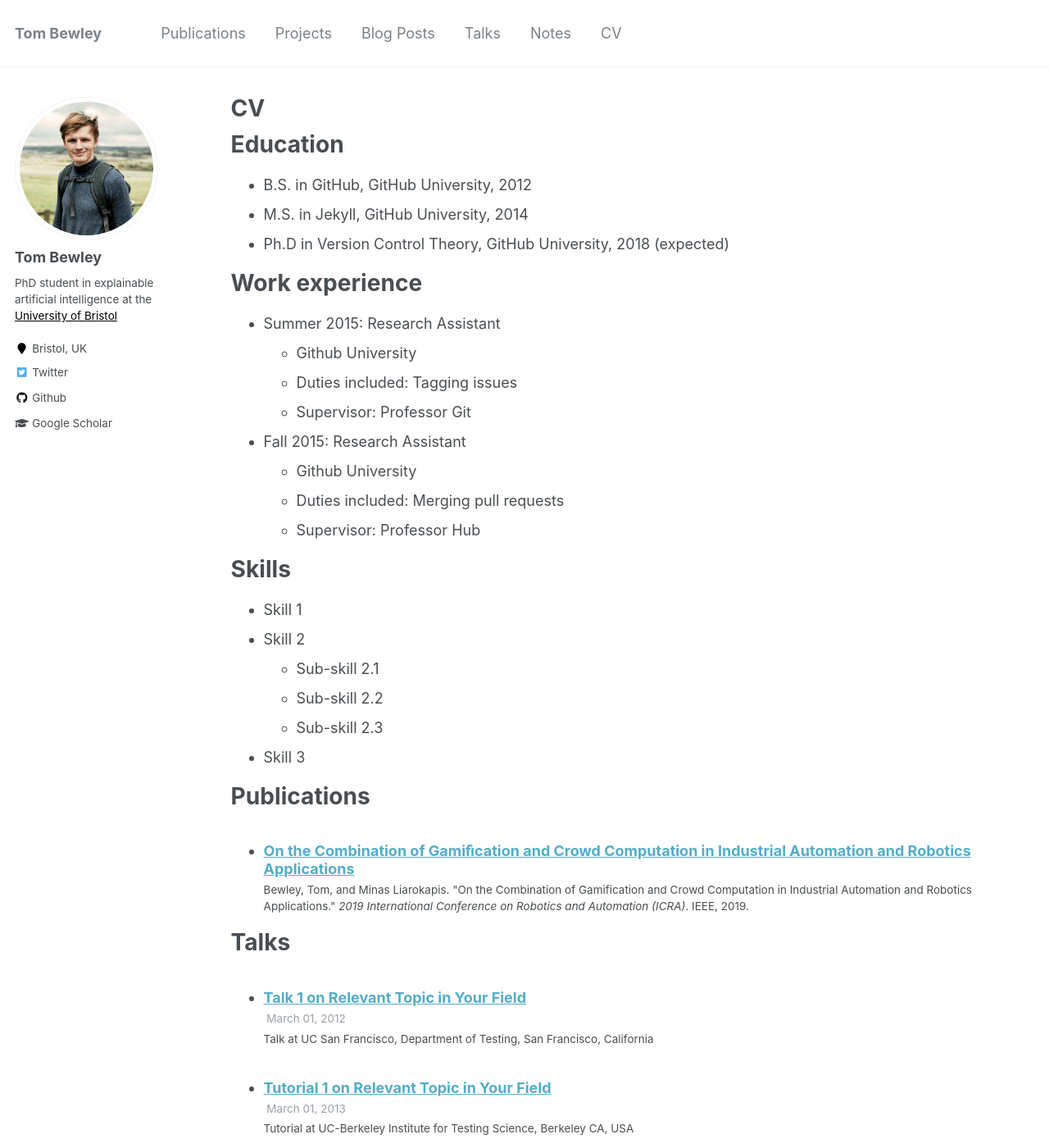
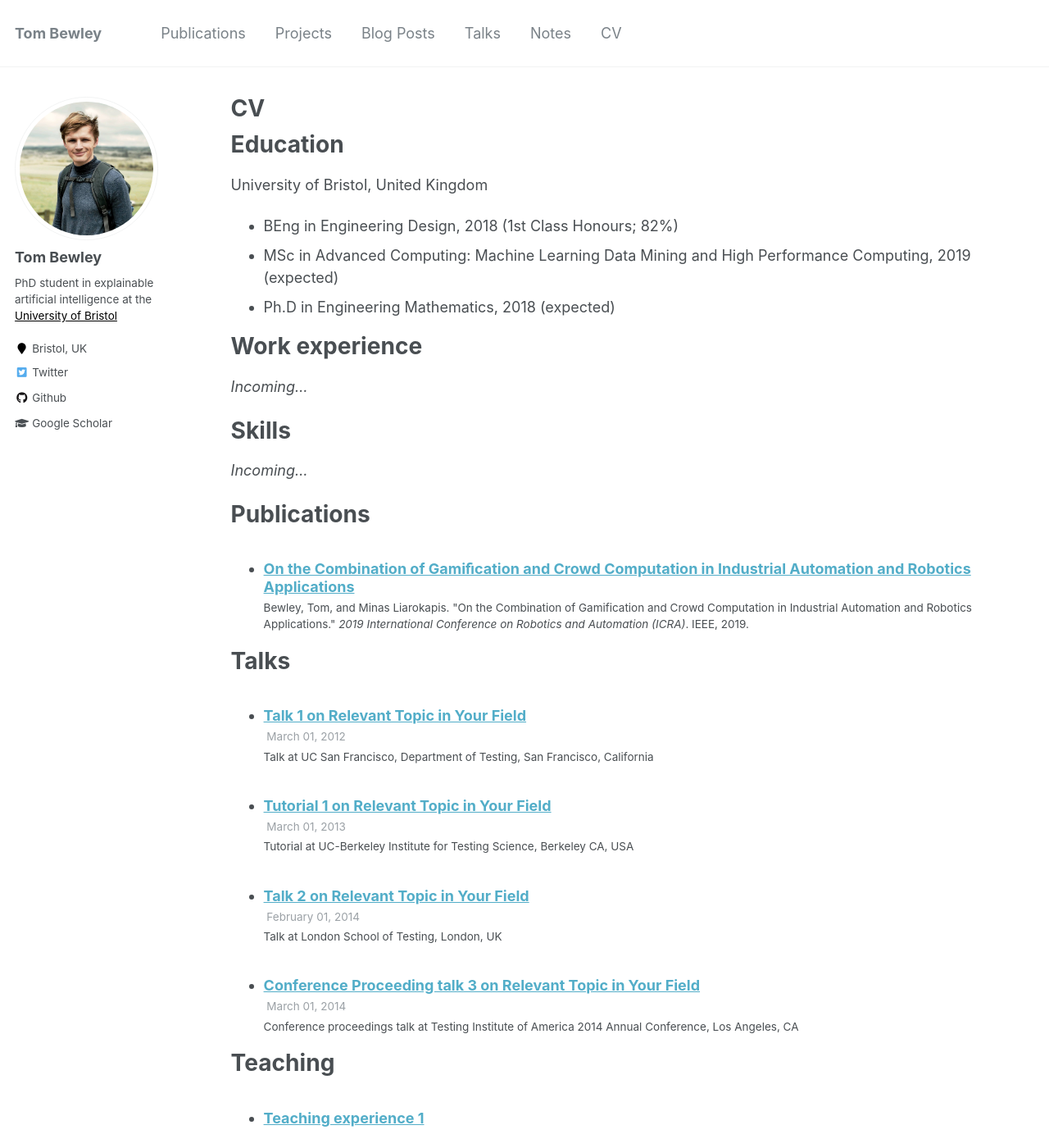
Before and after one commit to tombewley/tombewley.github.io, a Jekyll site: the page built from _pages/cv.md, in a window 1280 px wide and 1400 px high. Shown: the whole window at 82% size. Built offline with Jekyll 4.4.1, drawn with Linux system fonts in a browser that asks for light colours; some of the changed text lies outside the part shown.

Commit message:
Update cv.md

```diff
--- a/_pages/cv.md
+++ b/_pages/cv.md
@@ -11,30 +11,19 @@ redirect_from:
 
 Education
 ======
-* B.S. in GitHub, GitHub University, 2012
-* M.S. in Jekyll, GitHub University, 2014
-* Ph.D in Version Control Theory, GitHub University, 2018 (expected)
+University of Bristol, United Kingdom
+
+* BEng in Engineering Design, 2018 (1st Class Honours; 82%)
+* MSc in Advanced Computing: Machine Learning Data Mining and High Performance Computing, 2019 (expected)
+* Ph.D in Engineering Mathematics, 2018 (expected)
 
 Work experience
 ======
-* Summer 2015: Research Assistant
-  * Github University
-  * Duties included: Tagging issues
-  * Supervisor: Professor Git
-
-* Fall 2015: Research Assistant
-  * Github University
-  * Duties included: Merging pull requests
-  * Supervisor: Professor Hub
+*Incoming…*
 
 Skills
 ======
-* Skill 1
-* Skill 2
-  * Sub-skill 2.1
-  * Sub-skill 2.2
-  * Sub-skill 2.3
-* Skill 3
+*Incoming…*
 
 Publications
 ======
@@ -54,6 +43,6 @@ Teaching
     {% include archive-single-cv.html %}
   {% endfor %}</ul>
 
-Service and leadership
+Leadership
 ======
-* Currently signed in to 43 different slack teams
+*Incoming…*
```
